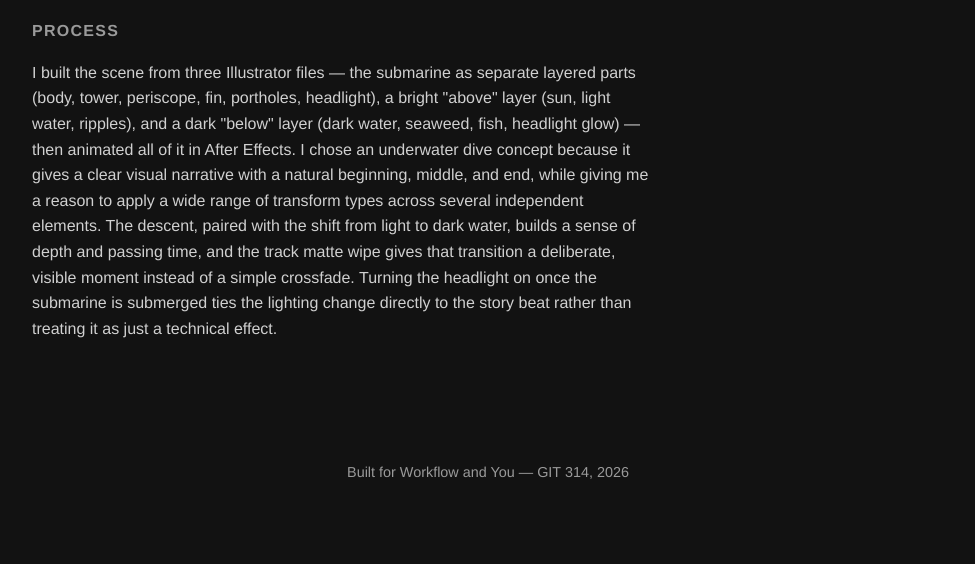
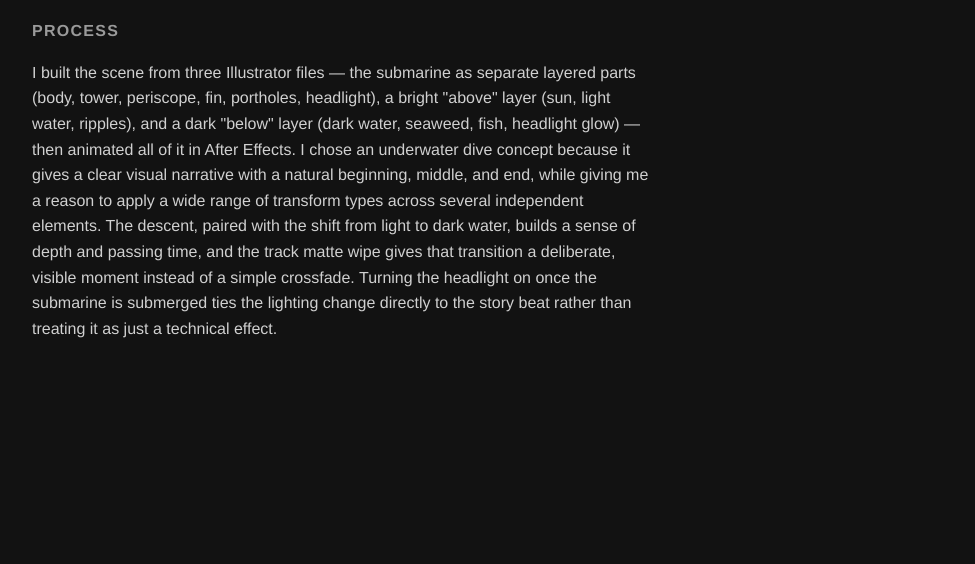
Before and after one commit to CodyDeLaTorre/Workflow-and-You, a plain HTML site: page index.html in a window 1280 px wide. Shown: the part 6117-6681 px from the top of the page, without its empty margins (152-1127 px from the left). After the commit the page ends 6538 px from the top, so only its background shows below. Drawn offline with Linux system fonts and the light colour scheme.

Commit message:
rm footer

```diff
--- a/index.html
+++ b/index.html
@@ -255,9 +255,5 @@
 
 </main>
 
-<footer>
-  Built for Workflow and You — GIT 314, 2026
-</footer>
-
 </body>
 </html>
```
